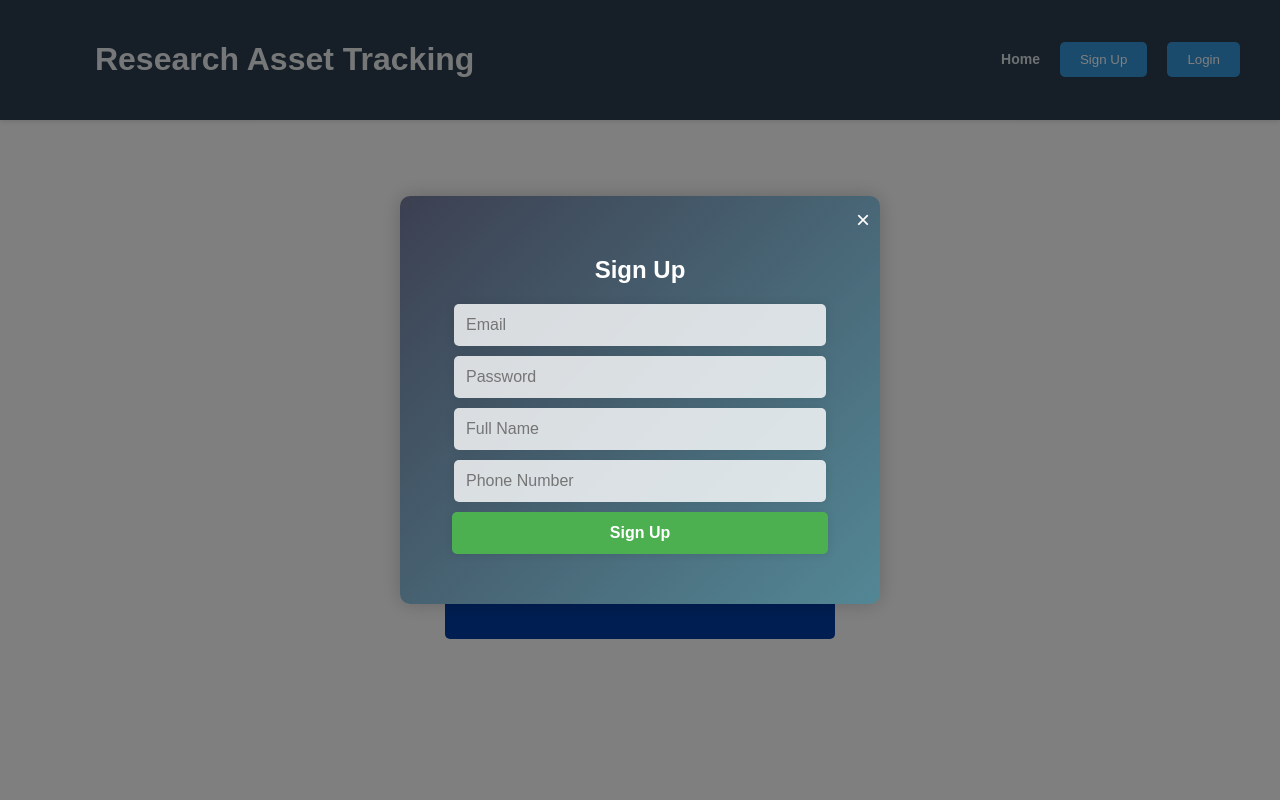
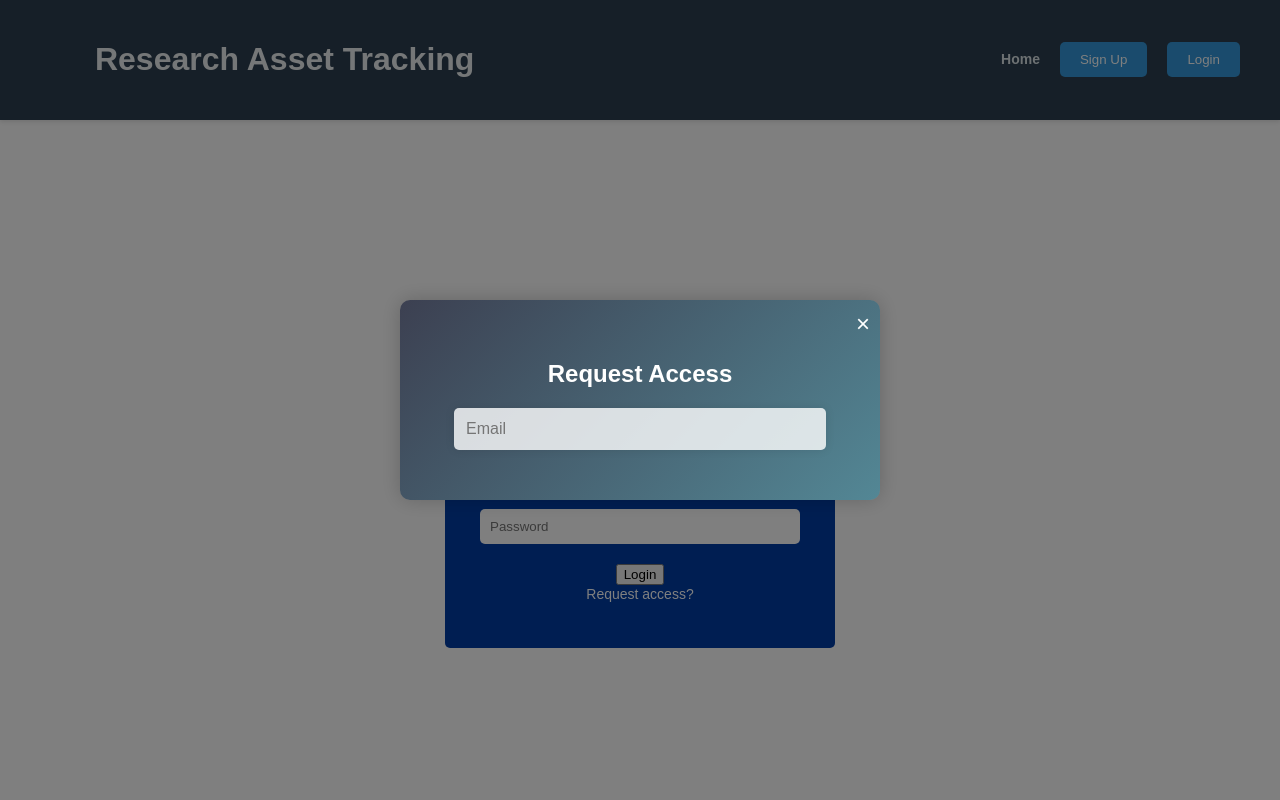
Before and after one commit to slu-csci-5030/RAM_Team_SLU, a React (Vite) app in the folder Frontend/: page / in a window 1280 px wide. Both pictures are taken after a click on the button "Sign Up". Shown: the top 800 px of the page. Built offline with nearby package versions, Linux system fonts and the light colour scheme.

Commit message:
Request for access functionality_1

```diff
--- a/Frontend/src/components/CompanyDescription.jsx
+++ b/Frontend/src/components/CompanyDescription.jsx
@@ -34,6 +34,9 @@ function CompanyDescription() {
       <input type="email" placeholder="Email" />
       <input type="password" placeholder="Password" />
       <button>Login</button>
+      <div className="request__access">
+      <a href="#" onClick={openSignUpModal}>Request access?</a>
+      </div>
     </div>
 
     {showSignUpModal && <SignUpModal onClose={() => setShowSignUpModal(false)} />}
--- a/Frontend/src/components/SignUpmodal.jsx
+++ b/Frontend/src/components/SignUpmodal.jsx
@@ -19,13 +19,9 @@ function SignUpModal({ onClose }) {
     <div className="modal">
       <div className="modal-content">
         <span className="close" onClick={onClose}>&times;</span>
-        <h2>Sign Up</h2>
+        <h2>Request Access</h2>
         <form onSubmit={handleSignUpSubmit}>
           <input type="email" placeholder="Email" value={email} onChange={(e) => setEmail(e.target.value)} />
-          <input type="password" placeholder="Password" value={password} onChange={(e) => setPassword(e.target.value)} />
-          <input type="text" placeholder="Full Name" value={fullName} onChange={(e) => setFullName(e.target.value)} />
-          <input type="tel" placeholder="Phone Number" value={phoneNumber} onChange={(e) => setPhoneNumber(e.target.value)} />
-          <button type="submit">Sign Up</button>
         </form>
       </div>
     </div>
```
